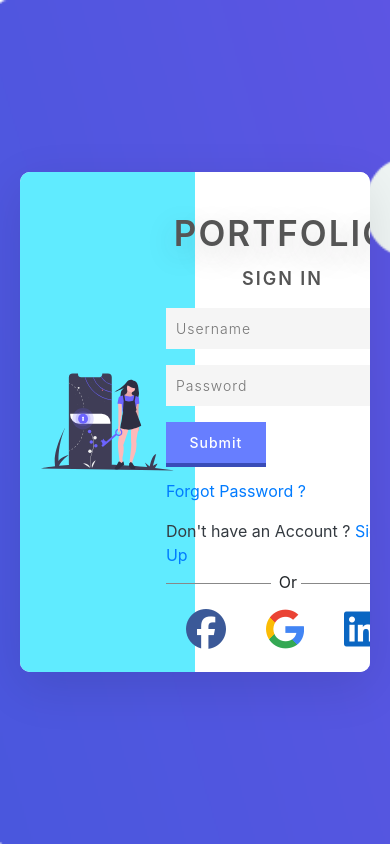
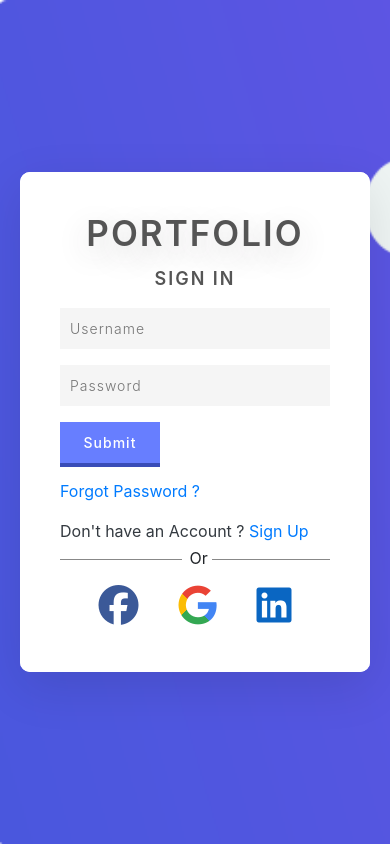
Before and after one commit to Subhrans/Portfolio_using_Django, a Django app: page /login/ in a window 390 px wide. Run offline with Django 3.2, Linux system fonts and the light colour scheme; some libraries are stand-ins or nearby versions; some web fonts are replaced.

Commit message:
login page responsive done

```diff
--- a/Portfolio/static/portfolio/css/login.css
+++ b/Portfolio/static/portfolio/css/login.css
@@ -166,3 +166,9 @@
         background-position: 70% 0;
         background-repeat: no-repeat;
     }
+
+    @media (max-width: 576px) {
+        .formBox {
+            width: 100%  !important;
+        }
+    }
--- a/Portfolio/templates/portfolio/login.html
+++ b/Portfolio/templates/portfolio/login.html
@@ -2,8 +2,8 @@
 <link rel="stylesheet" href="{% static 'portfolio/css/login.css' %}"> {% endblock %} {% block content %}
 <section class="d-flex justify-content-center align-items-center">
     <div class="container">
-        <div class="user signBox d-flex">
-            <div class="imgBox">
+        <div class="user signBox d-flex flex-row justify-content-center">
+            <div class="imgBox d-none d-sm-block">
                 <img src="/static/portfolio/images/undraw_unlock_24mb.svg" alt="">
             </div>
             <div class="formBox">
--- a/templates/base.html
+++ b/templates/base.html
@@ -5,7 +5,6 @@
 
     <!--    Meta Details    -->
     <meta charset="UTF-8">
-    <meta content="width=device-width, initial-scale=1" name="viewport" />
     <meta name="viewport" content="width=device-width, initial-scale=1, shrink-to-fit=no">
 
     <!--    Title Section   -->
```
Lines whose indentation alone changed are shown as unchanged.
